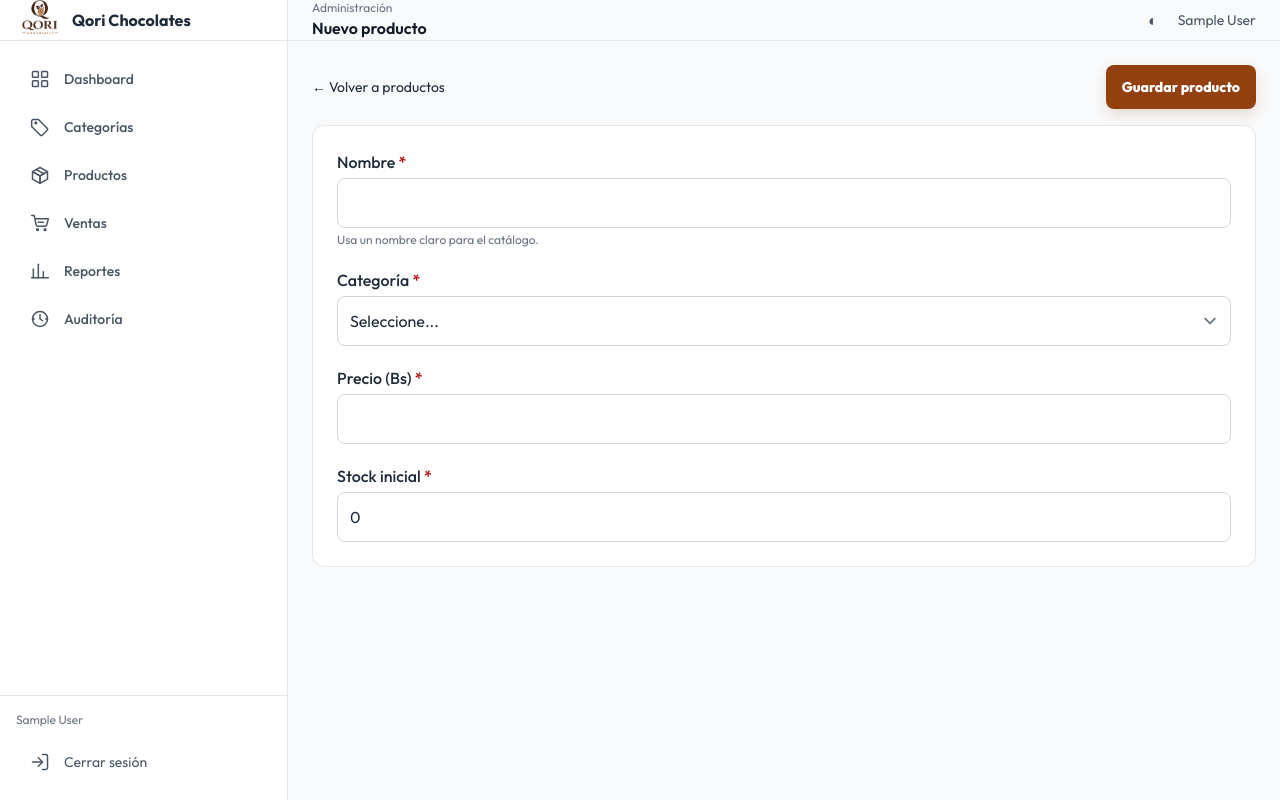
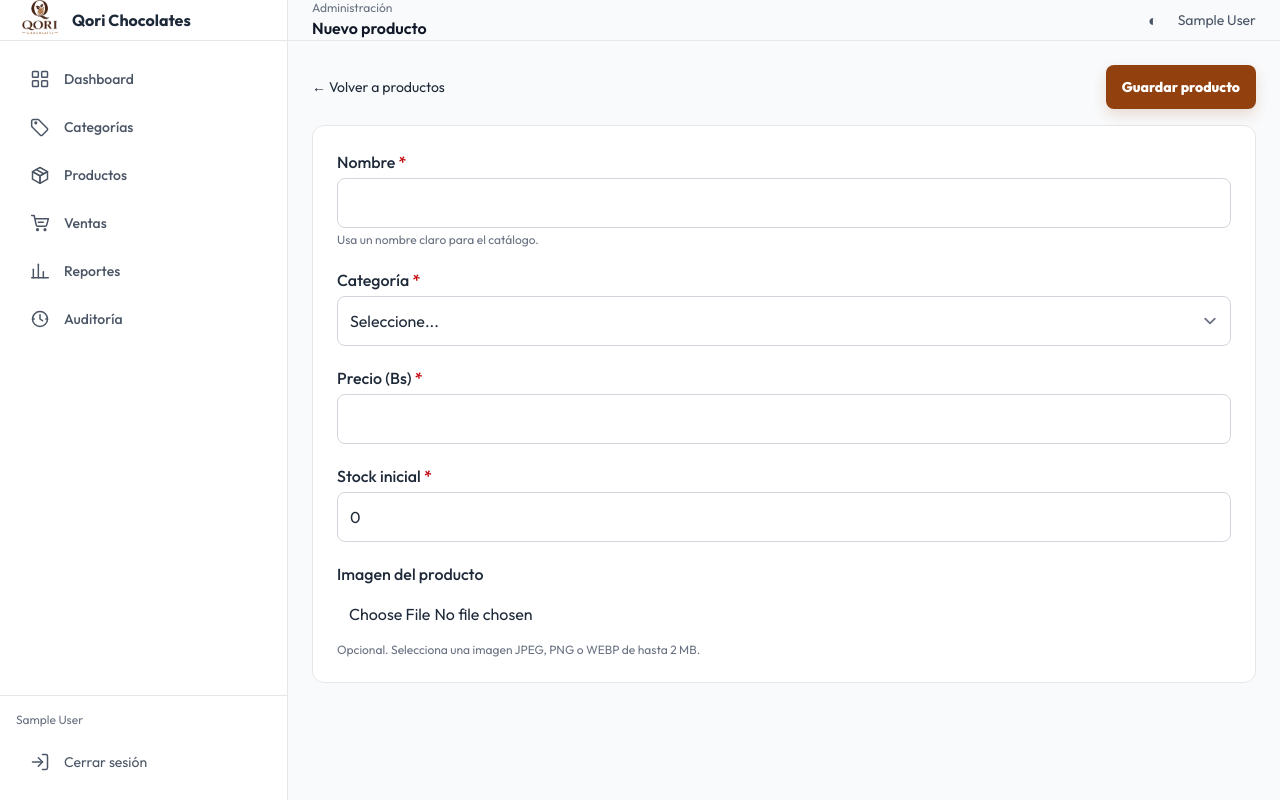
Before and after one commit to Andyf1103/QoriChcolates, a Laravel app: page /admin/productos/create in a window 1280 px wide. Run offline with Laravel 12, Linux system fonts and the light colour scheme; the visitor is signed in with stand-in values (Sample User, id 1); data comes from the database, SQL or seed files in the repository; style sheets or scripts are compiled from the project's sources.

Commit message:
Modificaciones en create y catalogo de productos

```diff
--- a/app/Http/Controllers/Admin/ProductoController.php
+++ b/app/Http/Controllers/Admin/ProductoController.php
@@ -10,6 +10,7 @@ use App\Models\Producto;
 use App\Support\RecordsAdminAudit;
 use Illuminate\Http\Request;
 use Illuminate\Support\Facades\DB;
+use Illuminate\Support\Facades\Storage;
 use Throwable;
 
 class ProductoController extends Controller
@@ -60,10 +61,19 @@ class ProductoController extends Controller
     public function store(ProductoRequest $request)
     {
         $data = $request->validated();
+        $imagen = $data['imagen'] ?? null;
         unset($data['imagen']);
+        $storedImagePath = null;
 
         try {
-            $producto = DB::transaction(function () use ($data) {
+            $producto = DB::transaction(function () use ($data, $imagen, &$storedImagePath) {
+                if ($imagen) {
+                    $storedImagePath = $imagen->store('productos', 'public');
+                    if ($storedImagePath) {
+                        $data['imagen_principal'] = $storedImagePath;
+                    }
+                }
+
                 $producto = Producto::create($data);
                 if ($producto->stock > 0) {
                     MovimientoStock::create([
@@ -79,10 +89,13 @@ class ProductoController extends Controller
 
                 return $producto;
             });
-            $this->recordAudit('created', $producto, null, $producto->only(['nombre', 'precio', 'stock', 'categoria_id']));
         } catch (Throwable $exception) {
+            if ($storedImagePath) {
+                Storage::disk('public')->delete($storedImagePath);
+            }
             throw $exception;
         }
+        $this->recordAudit('created', $producto, null, $producto->only(['nombre', 'precio', 'stock', 'categoria_id']));
 
         return redirect()->route('admin.productos.index')->with('success', 'Producto creado correctamente.');
     }
--- a/app/Http/Requests/Admin/ProductoRequest.php
+++ b/app/Http/Requests/Admin/ProductoRequest.php
@@ -23,13 +23,16 @@ class ProductoRequest extends FormRequest
     public function rules(): array
     {
         $isUpdate = $this->route('producto') !== null;
+        $isCreate = ! $isUpdate;
 
         return [
             'nombre' => ['required', 'string', 'min:3', 'max:150'],
             'categoria_id' => ['required', 'integer', 'exists:categorias,id'],
             'precio' => ['required', 'numeric', 'gt:0', 'decimal:0,2'],
             'stock' => $isUpdate ? ['sometimes', 'integer', 'min:0'] : ['required', 'integer', 'min:0'],
-            'imagen' => ['prohibited'],
+            'imagen' => $isCreate
+                ? ['nullable', 'image', 'mimes:jpeg,png,webp', 'max:2048']
+                : ['prohibited'],
             'eliminar_imagen' => ['prohibited'],
         ];
     }
--- a/resources/views/admin/productos/create.blade.php
+++ b/resources/views/admin/productos/create.blade.php
@@ -7,12 +7,18 @@
         <a href="{{ route('admin.productos.index') }}" class="text-sm text-amber-800 hover:underline">← Volver a productos</a>
         <button form="producto-form" id="guardar-producto" type="submit" class="admin-primary-action" style="border: 0; cursor: pointer;">Guardar producto</button>
     </div>
-    <form id="producto-form" method="POST" action="{{ route('admin.productos.store') }}" class="mt-4 grid gap-5 rounded-xl border border-gray-200 bg-white p-5 shadow-sm sm:p-6 md:grid-cols-2 dark:border-gray-800 dark:bg-gray-950">
+    <form id="producto-form" method="POST" action="{{ route('admin.productos.store') }}" enctype="multipart/form-data" class="mt-4 grid gap-5 rounded-xl border border-gray-200 bg-white p-5 shadow-sm sm:p-6 md:grid-cols-2 dark:border-gray-800 dark:bg-gray-950">
         @csrf
         <div class="md:col-span-2"><label for="nombre" class="font-medium">Nombre <span class="text-red-700">*</span></label><input id="nombre" name="nombre" value="{{ old('nombre') }}" required aria-describedby="nombre-help" class="mt-1 w-full rounded-lg border-gray-300 px-3 py-3 focus:border-amber-700 focus:ring-amber-700"><p id="nombre-help" class="mt-1 text-xs text-gray-500">Usa un nombre claro para el catálogo.</p>@error('nombre')<p class="text-sm text-red-700">{{ $message }}</p>@enderror</div>
         <div><label for="categoria_id" class="font-medium">Categoría <span class="text-red-700">*</span></label><select id="categoria_id" name="categoria_id" required class="mt-1 w-full rounded-lg border-gray-300 px-3 py-3 focus:border-amber-700 focus:ring-amber-700"><option value="">Seleccione...</option>@foreach($categorias as $categoria)<option value="{{ $categoria->id }}" @selected(old('categoria_id') == $categoria->id)>{{ $categoria->nombre }}</option>@endforeach</select>@error('categoria_id')<p class="text-sm text-red-700">{{ $message }}</p>@enderror</div>
         <div><label for="precio" class="font-medium">Precio (Bs) <span class="text-red-700">*</span></label><input id="precio" type="number" step="0.01" min="0.01" name="precio" value="{{ old('precio') }}" required class="mt-1 w-full rounded-lg border-gray-300 px-3 py-3 focus:border-amber-700 focus:ring-amber-700">@error('precio')<p class="text-sm text-red-700">{{ $message }}</p>@enderror</div>
         <div><label for="stock" class="font-medium">Stock inicial <span class="text-red-700">*</span></label><input id="stock" type="number" min="0" name="stock" value="{{ old('stock', 0) }}" required class="mt-1 w-full rounded-lg border-gray-300 px-3 py-3 focus:border-amber-700 focus:ring-amber-700">@error('stock')<p class="text-sm text-red-700">{{ $message }}</p>@enderror</div>
+        <div class="md:col-span-2">
+            <label for="imagen" class="font-medium">Imagen del producto</label>
+            <input id="imagen" name="imagen" type="file" accept="image/jpeg,image/png,image/webp" class="mt-1 w-full rounded-lg border-gray-300 px-3 py-3 focus:border-amber-700 focus:ring-amber-700">
+            <p class="mt-1 text-xs text-gray-500">Opcional. Selecciona una imagen JPEG, PNG o WEBP de hasta 2 MB.</p>
+            @error('imagen')<p class="text-sm text-red-700">{{ $message }}</p>@enderror
+        </div>
     </form>
 </main>
 @endsection
```
Also changed, not shown: tests/Feature/AdminInventoryTest.php (+3 -1 lines).
